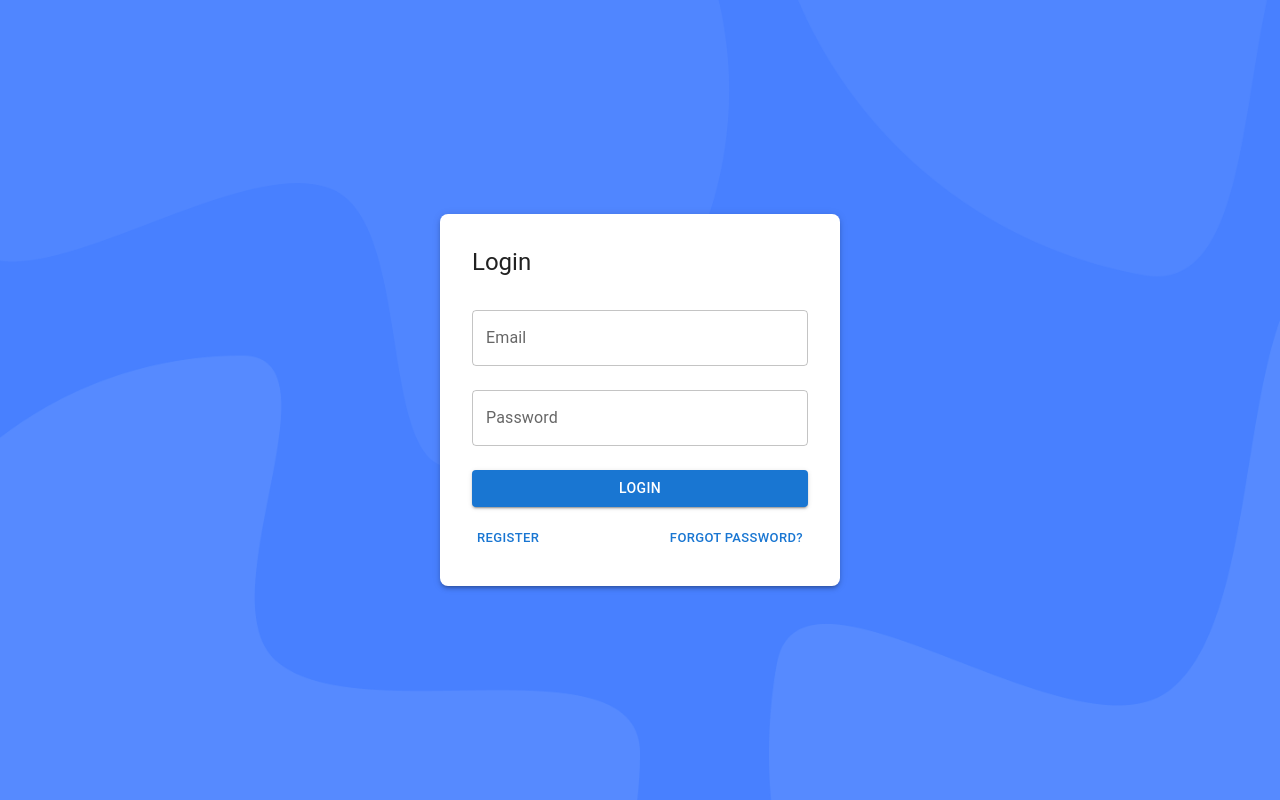
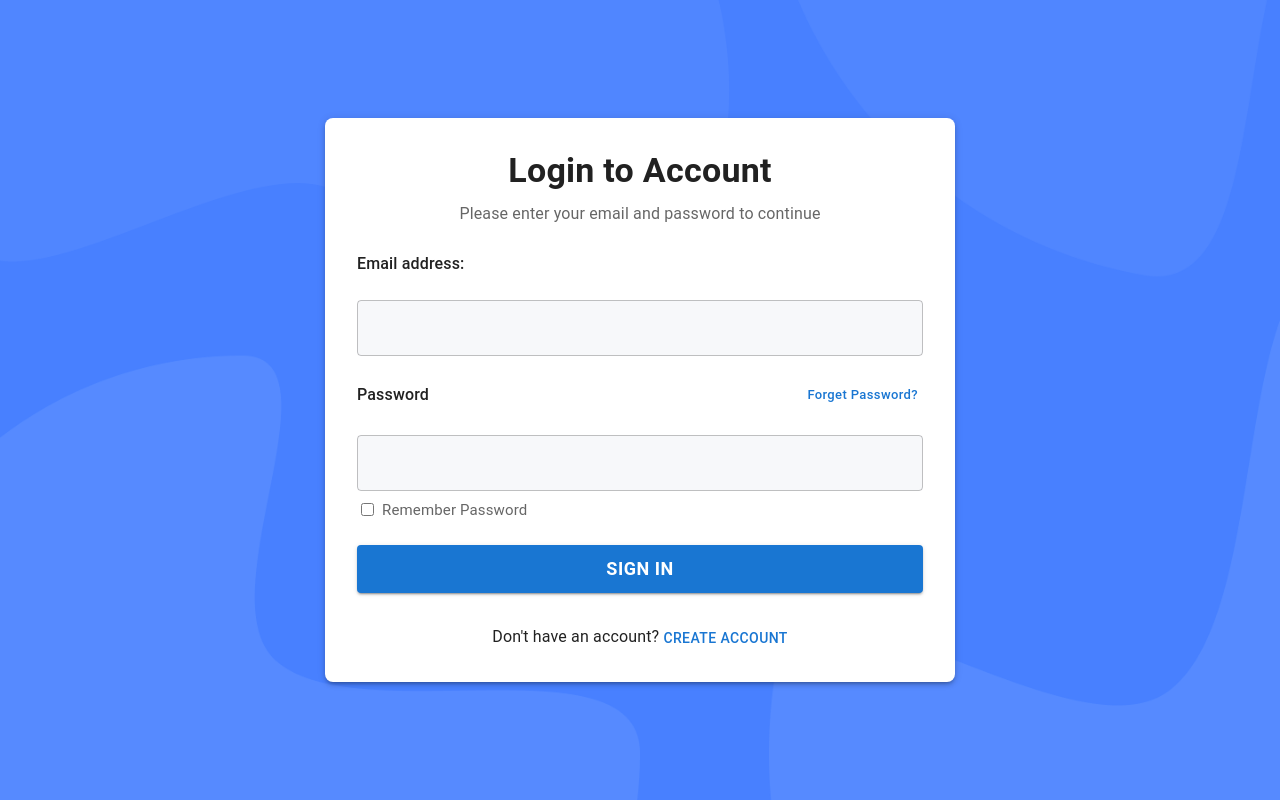
Before and after one commit to Dhaval3223/ReactJS-Practical-Test, a React (Vite) app: page /login in a window 1280 px wide. Built offline with nearby package versions, Linux system fonts and the light colour scheme.

Commit message:
feat: enahanced auth UI

```diff
--- a/src/pages/Login.tsx
+++ b/src/pages/Login.tsx
@@ -66,7 +66,7 @@ export default function Login() {
       width="100vw"
     >
       <Box
-        maxWidth={400}
+        width={630}
         p={4}
         boxShadow={3}
         borderRadius={2}
@@ -76,40 +76,64 @@ export default function Login() {
           position: 'relative',
         }}
       >
-        <Typography variant="h5" mb={2}>{t('auth.login')}</Typography>
+        <Typography variant="h4" align="center" fontWeight={600} mb={1}>
+          {t('auth.login') + ' to Account'}
+        </Typography>
+        <Typography variant="subtitle1" align="center" color="text.secondary" mb={3}>
+          Please enter your email and password to continue
+        </Typography>
         <form onSubmit={handleSubmit(onSubmit)} noValidate>
+          <Box mb={2}>
+            <Typography variant="body1" fontWeight={500} mb={1}>
+              Email address:
+            </Typography>
             <TextField
-            label={t('auth.email')}
               fullWidth
               margin="normal"
               {...register('email')}
               error={!!errors.email}
               helperText={errors.email?.message}
+              InputProps={{ style: { background: '#f7f8fa' } }}
             />
+          </Box>
+          <Box mb={1} display="flex" alignItems="center" justifyContent="space-between">
+            <Typography variant="body1" fontWeight={500}>
+              Password
+            </Typography>
+            <Button size="small" sx={{ textTransform: 'none' }} onClick={() => navigate('/forgot-password')}>
+              Forget Password?
+            </Button>
+          </Box>
           <TextField
-            label={t('auth.password')}
             type="password"
             fullWidth
             margin="normal"
             {...register('password')}
             error={!!errors.password}
             helperText={errors.password?.message}
+            InputProps={{ style: { background: '#f7f8fa' } }}
           />
+          <Box display="flex" alignItems="center" mb={2}>
+            <input type="checkbox" id="remember" style={{ marginRight: 8 }} />
+            <label htmlFor="remember" style={{ fontSize: 15, color: '#666' }}>Remember Password</label>
+          </Box>
           <Button
             type="submit"
             variant="contained"
             color="primary"
             fullWidth
             disabled={loading}
-            sx={{ mt: 2 }}
+            sx={{ mt: 1, mb: 2, fontWeight: 600, fontSize: 18, height: 48 }}
           >
-            {loading ? <CircularProgress size={24} /> : t('auth.login')}
+            {loading ? <CircularProgress size={24} /> : 'Sign In'}
           </Button>
-          <Box mt={2} display="flex" justifyContent="space-between">
-            <Button size="small" onClick={() => navigate('/register')}>{t('auth.register')}</Button>
-            <Button size="small" onClick={() => navigate('/forgot-password')}>{t('auth.forgotPassword')}</Button>
-          </Box>
         </form>
+        <Typography align="center" mt={2}>
+          Don't have an account?{' '}
+          <Button variant="text" sx={{ p: 0, minWidth: 0 }} onClick={() => navigate('/register')}>
+            Create Account
+          </Button>
+        </Typography>
       </Box>
     </Box>
   )
--- a/src/pages/Register.tsx
+++ b/src/pages/Register.tsx
@@ -67,7 +67,7 @@ export default function Register() {
       width="100vw"
     >
       <Box
-        maxWidth={400}
+        width={630}
         p={4}
         boxShadow={3}
         borderRadius={2}
@@ -77,48 +77,75 @@ export default function Register() {
           position: 'relative',
         }}
       >
-        <Typography variant="h5" mb={2}>{t('auth.register')}</Typography>
+        <Typography variant="h4" align="center" fontWeight={600} mb={1}>
+          Create an Account
+        </Typography>
+        <Typography variant="subtitle1" align="center" color="text.secondary" mb={3}>
+          Create a account to continue
+        </Typography>
         <form onSubmit={handleSubmit(onSubmit)} noValidate>
+          <Box mb={2}>
+            <Typography variant="body1" fontWeight={500} mb={1}>
+              Email address:
+            </Typography>
             <TextField
-            label={t('auth.email')}
               fullWidth
               margin="normal"
               {...register('email')}
               error={!!errors.email}
               helperText={errors.email?.message}
+              InputProps={{ style: { background: '#f7f8fa' } }}
             />
+          </Box>
+          <Box mb={2}>
+            <Typography variant="body1" fontWeight={500} mb={1}>
+              Username
+            </Typography>
             <TextField
-            label={t('auth.password')}
+              fullWidth
+              margin="normal"
+              InputProps={{ style: { background: '#f7f8fa' } }}
+              sx={{ mb: 2 }}
+            />
+          </Box>
+          <Box mb={1} display="flex" alignItems="center" justifyContent="space-between">
+            <Typography variant="body1" fontWeight={500}>
+              Password
+            </Typography>
+            <Button size="small" sx={{ textTransform: 'none' }} onClick={() => navigate('/forgot-password')}>
+              Forget Password?
+            </Button>
+          </Box>
+          <TextField
             type="password"
             fullWidth
             margin="normal"
             {...register('password')}
             error={!!errors.password}
             helperText={errors.password?.message}
+            InputProps={{ style: { background: '#f7f8fa' } }}
           />
-          <TextField
-            label={t('auth.confirmPassword')}
-            type="password"
-            fullWidth
-            margin="normal"
-            {...register('confirmPassword')}
-            error={!!errors.confirmPassword}
-            helperText={errors.confirmPassword?.message}
-          />
+          <Box display="flex" alignItems="center" mb={2}>
+            <input type="checkbox" id="terms" style={{ marginRight: 8 }} />
+            <label htmlFor="terms" style={{ fontSize: 15, color: '#666' }}>I accept terms and conditions</label>
+          </Box>
           <Button
             type="submit"
             variant="contained"
             color="primary"
             fullWidth
             disabled={loading}
-            sx={{ mt: 2 }}
+            sx={{ mt: 1, mb: 2, fontWeight: 600, fontSize: 18, height: 48 }}
           >
-            {loading ? <CircularProgress size={24} /> : t('auth.register')}
+            {loading ? <CircularProgress size={24} /> : 'Sign Up'}
           </Button>
-          <Box mt={2} display="flex" justifyContent="space-between">
-            <Button size="small" onClick={() => navigate('/login')}>{t('auth.login')}</Button>
-          </Box>
         </form>
+        <Typography align="center" mt={2}>
+          Already have an account?{' '}
+          <Button variant="text" sx={{ p: 0, minWidth: 0 }} onClick={() => navigate('/login')}>
+            Login
+          </Button>
+        </Typography>
       </Box>
     </Box>
   )
```
Lines whose indentation alone changed are shown as unchanged.
